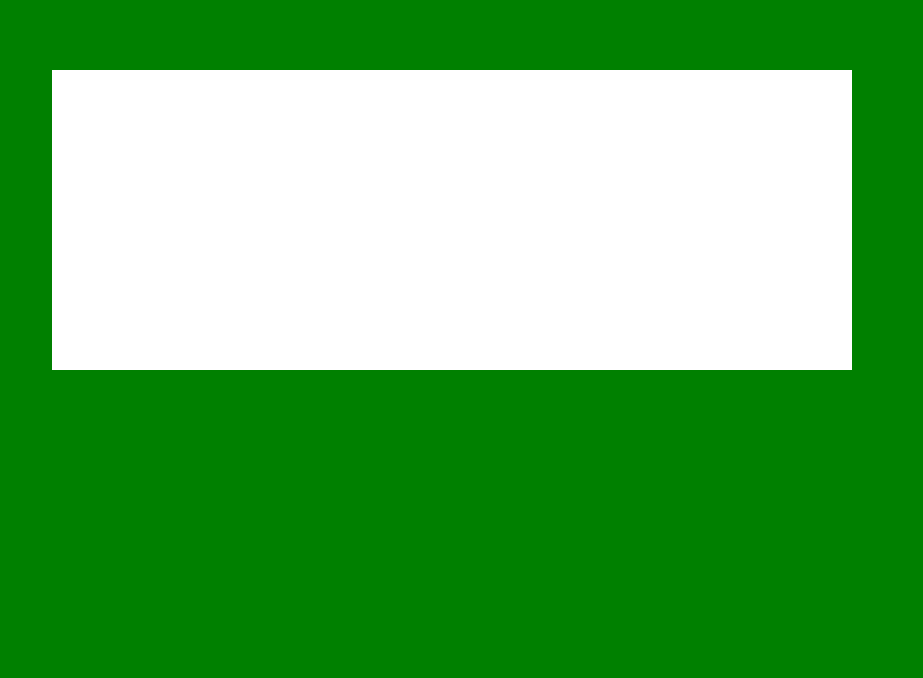
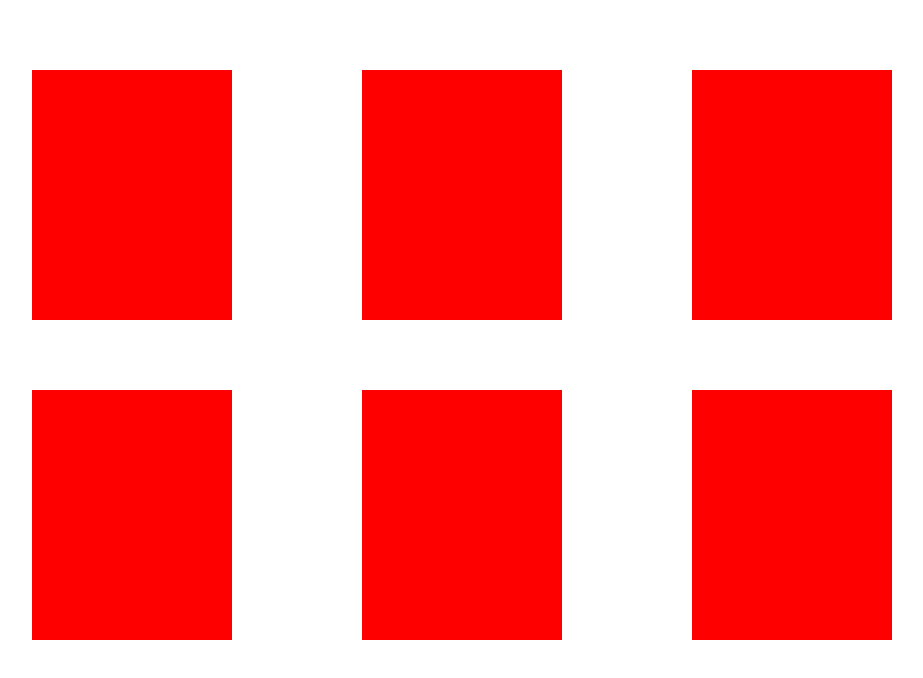
Before and after one commit to Robma1994/htmlcss-shop, a plain HTML site: page index.html in a window 1280 px wide. Shown: the whole page, without its empty margins (288-1211 px from the left). Drawn offline with Linux system fonts and the light colour scheme.

Commit message:
Scheletro + immagini + commenti + css scheletro

```diff
--- a/CSS/style.css
+++ b/CSS/style.css
@@ -1,40 +1,77 @@
 *{
     margin: 0;
     padding: 0;
-    box-sizing: border-box;
+    box-sizing:border-box;
 }
 
 body{
-    background-color: green;
+    background-color: white;
 }
 
-/*Riga uno: Immagine 1 - immagine 2 - immagine 3*/
-.row-one{
+.conteiner{
+    width: 1000px;
+    height: 600px;
     position: absolute;
-    top: 70px;
-    left: 340px;
-    background-color: white;
-    width: 800px;
-    height: 300px;
+    top: 60px;
+    left: 250px;
+}
+/*Riga in alto*/
+.row{
+    width: 100%;
+    height: 50%;
+    position: relative;
+}
+
+.top-left, .bottom-left{
+    position: absolute;
+    left: 70px;
+}
+
+.top-center, .bottom-center{
+    position: absolute;
+    left: 400px;
+}
+
+.top-right, .bottom-right{
+    position: absolute;
+    right: 70px;
 }
 
 
 
+/*Celle riga in alto*/
 
+/*Sinistra*/
+.cella{
+    width: 200px;
+    height: 250px;
+    background-color: red;
+}
+.top-left{
+    position: absolute;
+    top: 10px;
+}
 
+.top-center{
+    position: absolute;
+    top: 10px;
+}
 
+.top-right{
+    position: absolute;
+    top: 10px;
+}
 
+/*centro*/
 
+/*Destra*/
 
+/*Fine riga in alto*/
 
-
-/*
-.row-two{
+/*Riga in basso*/
+/*Cella riga in basso*/
+.bottom-left, .bottom-center, .bottom-right{
     position: absolute;
-    bottom: 55px;
-    left: 340px;
-    background-color: white;
-    width: 800px;
-    height: 300px;
+    top: 30px;
 }
-*/
+/*Fine cella riga in basso*/
--- a/index.html
+++ b/index.html
@@ -8,34 +8,78 @@
     <title>Shop Boolzando</title>
 </head>
 <body>
-    <!-- Row-one -->
-    <div class="row-one">
+    <div class="conteiner">
+<!-- Riga uno -->
+        <div class="row one">
+<!-- Cella in alto a sinistra -->
+            <div class="cella top-left">
 
-        <div class="cella alto-destra">
+            </div>
 
+            <div>
+
+            </div>
+<!-- Fine cella in alto a sinistra -->
+
+<!-- Cella in alto al centro -->
+
+            <div class="cella top-center">
+
+            </div>
+
+            <div>
+
+            </div>
+<!-- Fine cella in alto al centro -->
+
+<!-- Cella in alto a destra -->
+
+            <div class="cella top-right">
+
+            </div>
+
+            <div>
+
+            </div>
+<!-- Fine cella in alto a destra -->
         </div>
+<!-- Fine riga uno -->
+<div class="row two">
+    <!-- Cella in alto a sinistra -->
+                <div class="cella bottom-left">
 
-        <div class="cella alto-centro">
+                </div>
 
-        </div>
+                <div>
 
-        <div class="cella alto-centro">
+                </div>
+    <!-- Fine cella in alto a sinistra -->
 
-        </div>
+    <!-- Cella in alto al centro -->
+
+                <div class="cella bottom-center">
+
+                </div>
+
+                <div>
+
+                </div>
+    <!-- Fine cella in alto al centro -->
+
+    <!-- Cella in alto a destra -->
+
+                <div class="cella bottom-right">
+
+                </div>
+
+                <div>
+
+                </div>
+    <!-- Fine cella in alto a destra -->
+            </div>
+    <!-- Fine riga uno -->
 
     </div>
 
-    <!-- / Row-one -->
-
-    <!-- Row-two -->
-    <div class="row-two">
-
-
-
-
-
-    </div>
-    <!-- / Row-two -->
-
 </body>
 </html>
```
